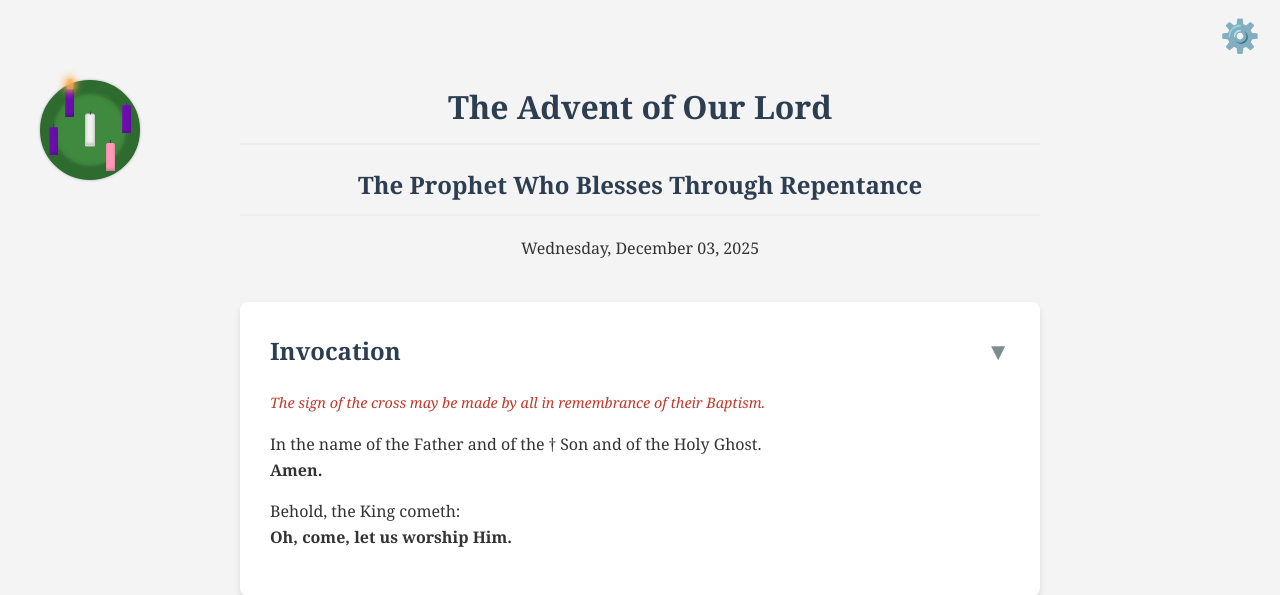
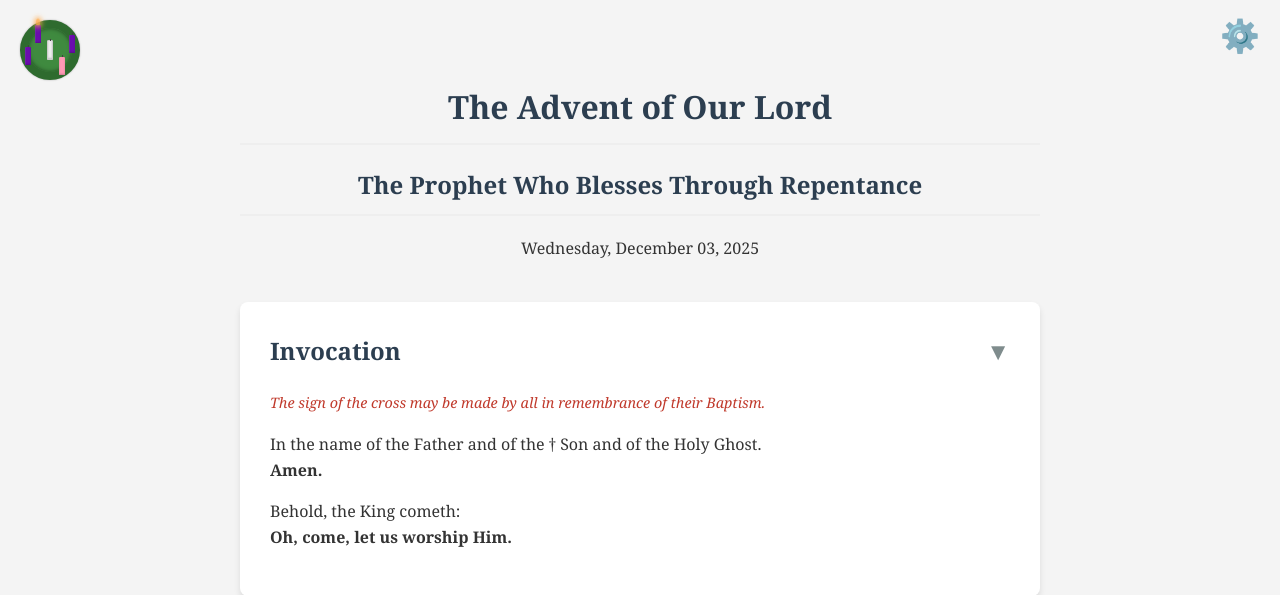
Before and after one commit to brandonadamprice/LCMS_Prayer_App, a Flask app: page /advent_devotion in a window 1280 px wide. Shown: the top 595 px of the page. Run offline with Flask 3, Linux system fonts and the light colour scheme; data that the repository does not hold is empty.

Commit message:
move the wreath more out of the way

```diff
--- a/devotions/static/styles.css
+++ b/devotions/static/styles.css
@@ -399,8 +399,8 @@ body.dark-mode li.post-it:hover {
 /* Advent Wreath */
 .advent-wreath {
   position: relative;
-  width: 100px;
-  height: 100px;
+  width: 60px;
+  height: 60px;
   margin: 0;
   padding: 0;
 }
@@ -411,9 +411,9 @@ body.dark-mode li.post-it:hover {
   width: 100%;
   height: 100%;
   border-radius: 50%;
-  border: 12px solid #2e6b2e;
+  border: 8px solid #2e6b2e;
   box-sizing: border-box;
-  box-shadow: inset 0 0 5px rgba(0, 0, 0, 0.5), 0 0 3px rgba(0, 0, 0, 0.3);
+  box-shadow: inset 0 0 4px rgba(0, 0, 0, 0.5), 0 0 2px rgba(0, 0, 0, 0.3);
   background-color: #3f8a3f;
 }
 body.dark-mode .wreath-base {
@@ -423,28 +423,28 @@ body.dark-mode .wreath-base {
 
 .candle {
   position: absolute;
-  width: 9px;
-  height: 28px;
-  border-radius: 2px 2px 0 0;
-  box-shadow: inset 0 -2px 3px rgba(0, 0, 0, 0.2),
-    inset 1px 0 2px rgba(255, 255, 255, 0.1);
+  width: 6px;
+  height: 18px;
+  border-radius: 1px 1px 0 0;
+  box-shadow: inset 0 -1px 2px rgba(0, 0, 0, 0.2),
+    inset 1px 0 1px rgba(255, 255, 255, 0.1);
   background: #500a75; /* Dark Purple for unlit */
 }
 /* Wick */
 .candle::before {
   content: "";
   position: absolute;
-  top: -3px;
+  top: -2px;
   left: calc(50% - 0.5px);
   width: 1px;
-  height: 3px;
+  height: 2px;
   background: #404040;
 }
 
-.candle.purple-1 { top: 9px; left: 25px; background-color: #6a0dad; }
-.candle.purple-2 { top: 25px; right: 9px; background-color: #6a0dad; }
-.candle.pink { bottom: 9px; right: 25px; background-color: #ff99b5; }
-.candle.purple-3 { bottom: 25px; left: 9px; background-color: #6a0dad; }
+.candle.purple-1 { top: 5px; left: 15px; background-color: #6a0dad; }
+.candle.purple-2 { top: 15px; right: 5px; background-color: #6a0dad; }
+.candle.pink { bottom: 5px; right: 15px; background-color: #ff99b5; }
+.candle.purple-3 { bottom: 15px; left: 5px; background-color: #6a0dad; }
 .candle.white {
   top: 50%;
   left: 50%;
@@ -452,8 +452,8 @@ body.dark-mode .wreath-base {
   background-color: #f0f0f0;
   border: 1px solid #ccc;
   box-sizing: border-box;
-  height: 33px;
-  width: 10px; /* center candle maybe a bit wider */
+  height: 20px;
+  width: 6px; /* center candle maybe a bit wider */
 }
 
 /* Flame */
@@ -462,12 +462,12 @@ body.dark-mode .wreath-base {
   100% {
     opacity: 1;
     transform: translateX(-50%) scaleY(1) rotate(-2deg);
-    box-shadow: 0 0 6px 2px #ffac4f;
+    box-shadow: 0 0 4px 1px #ffac4f;
   }
   50% {
     opacity: 0.8;
     transform: translateX(-50%) scaleY(1.08) rotate(2deg);
-    box-shadow: 0 0 8px 3px #ffac4f;
+    box-shadow: 0 0 5px 2px #ffac4f;
   }
 }
 .candle.lit::after {
@@ -476,15 +476,15 @@ body.dark-mode .wreath-base {
   bottom: 100%;
   left: 50%;
   transform: translateX(-50%);
-  width: 7px;
-  height: 10px;
+  width: 4px;
+  height: 6px;
   background-color: #ffac4f; /* Flame color */
   border-radius: 50% 50% 20% 20% / 60% 60% 40% 40%;
-  box-shadow: 0 0 6px 2px #ffac4f;
+  box-shadow: 0 0 4px 1px #ffac4f;
   animation: flicker 1.8s infinite alternate ease-in-out;
 }
 /* White candle flame looks better yellow */
 .candle.white.lit::after {
    background-color: #ffd700;
-   box-shadow: 0 0 6px 2px #ffd700;
+   box-shadow: 0 0 4px 1px #ffd700;
 }
--- a/devotions/templates/advent_devotion.html
+++ b/devotions/templates/advent_devotion.html
@@ -2,7 +2,7 @@
 {% import "_macros.html" as macros %}
 {% block title %}Advent Devotion{% endblock %}
 {% block content %}
-    <div style="position: absolute; top: 80px; left: 40px; z-index: 1;">
+    <div style="position: fixed; top: 20px; left: 20px; z-index: 10;">
         <div class="advent-wreath">
           <div class="wreath-base"></div>
           <div class="candle purple-1{% if candle_1_lit %} lit{% endif %}"></div>
```
